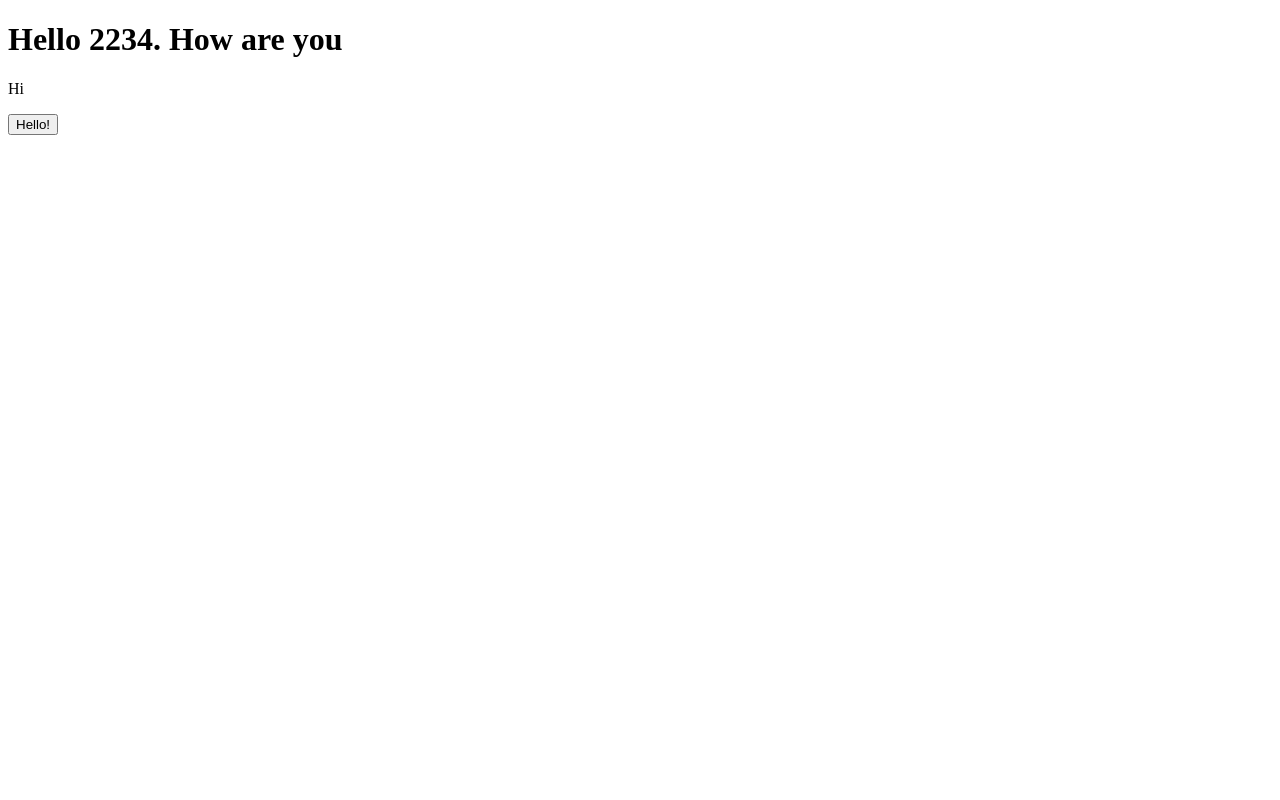
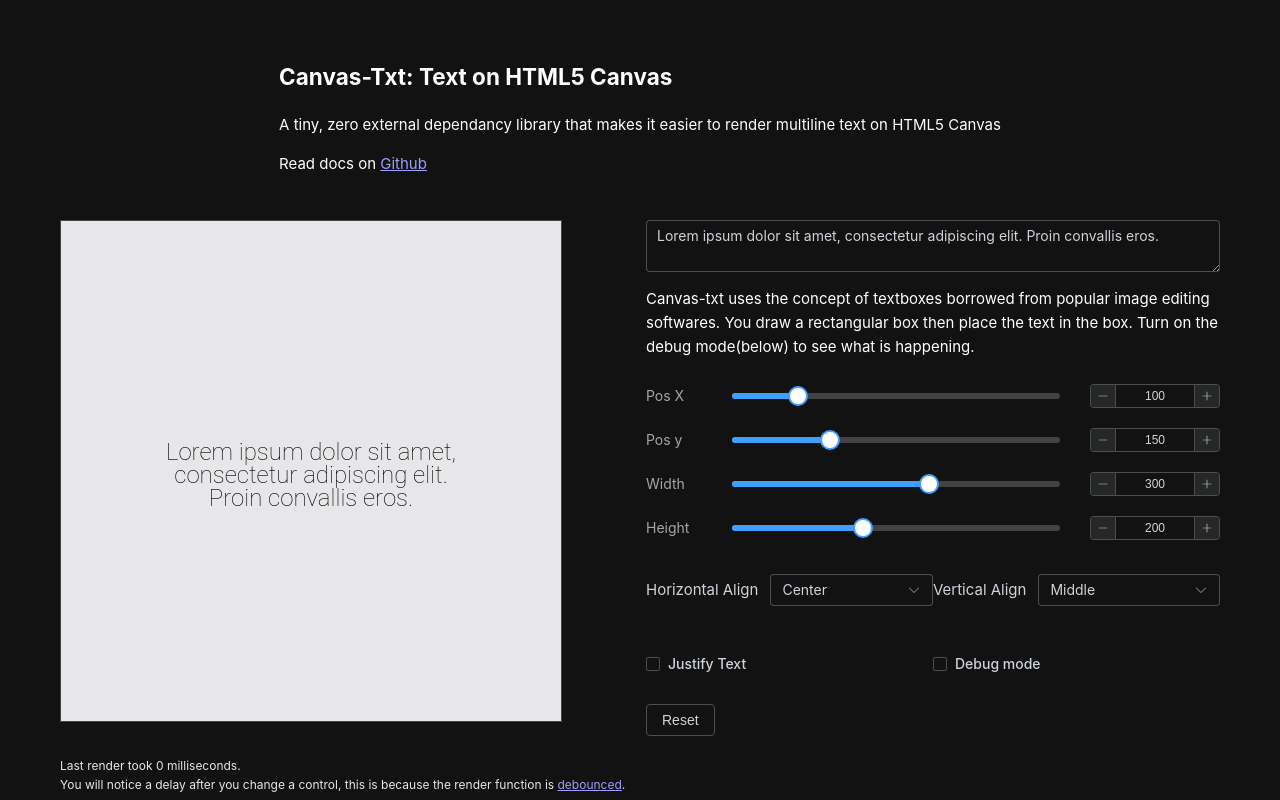
Before and after one commit to geongeorge/Canvas-Txt, a Vue app: page / in a window 1280 px wide. Shown: the top 800 px of the page. Built offline with nearby package versions, Linux system fonts and the light colour scheme.

Commit message:
Updates demo site

```diff
--- /dev/null
+++ b/src/auto-imports.d.ts
@@ -0,0 +1,5 @@
+// Generated by 'unplugin-auto-import'
+export {}
+declare global {
+
+}
--- a/src/canvas-txt/index.ts
+++ b/src/canvas-txt/index.ts
@@ -31,7 +31,7 @@ const canvasTxt = {
   ) {
     if (width <= 0 || height <= 0 || this.fontSize <= 0) {
       //width or height or font size cannot be 0
-      return
+      return { height: 0 }
     }
 
     // End points
--- a/src/docs/App.vue
+++ b/src/docs/App.vue
@@ -1,21 +1,46 @@
 <script setup lang="ts">
-import canvasTxt from 'canvas-txt';
+import { ElContainer, ElHeader, ElMain, ElFooter } from 'element-plus'
+import AppCanvas from './AppCanvas.vue'
 
-console.log(canvasTxt)
-
-const msg = 'Hello!'
-
-// functions
-function log() {
-  console.log(msg)
-}
-
+const year = new Date().getFullYear()
 </script>
 
 <template>
-  <div>
-    <h1>Hello 2234. How are you</h1>
-    <p>Hi</p>
-    <button @click="log">{{ msg }}</button>
+  <div class="common-layout">
+    <ElContainer>
+      <ElHeader class="container">
+        <h1>Canvas-Txt: Text on HTML5 Canvas</h1>
+        <p>A tiny, zero external dependancy library that makes it easier to render multiline text on HTML5 Canvas</p>
+        <p>Read docs on <a href="https://github.com/geongeorge/Canvas-Txt/">Github</a></p>
+      </ElHeader>
+      <ElMain class="container">
+        <AppCanvas></AppCanvas>
+
+        <br />
+        <br />
+      </ElMain>
+      <ElFooter>
+        <div class="footer-text">
+          {{ year }} | <a href="https://geongeorge.com">Geon George</a>
+        </div>
+      </ElFooter>
+    </ElContainer>
   </div>
 </template>
+
+<style scoped>
+.container {
+  margin: 40px auto;
+  max-width: 1200px;
+}
+
+@media all and (max-width: 1200px) {
+  .container {
+    margin: 40px 40px;
+  }
+}
+.footer-text {
+  text-align: center;
+  margin-top: 80px;
+}
+</style>
--- /dev/null
+++ b/src/docs/AppCanvas.vue
@@ -0,0 +1,223 @@
+<script setup lang="ts">
+import canvasTxt from 'canvas-txt';
+import { ref, reactive, onMounted, watch } from 'vue';
+import type { Ref } from 'vue'
+import debounce from 'lodash/debounce'
+import cloneDeep from 'lodash/cloneDeep'
+
+const canvas: Ref<HTMLCanvasElement | null> = ref(null)
+const context: Ref<CanvasRenderingContext2D | null> = ref(null)
+
+const renderTime = ref(0)
+
+const canvasSize = { w: 500, h: 500 }
+
+const initialConfig = {
+      text: 'Lorem ipsum dolor sit amet, consectetur adipiscing elit. Proin convallis eros.',
+      pos: { x: 100, y: 150 },
+      size: { w: 300, h: 200 },
+      font: {
+        size: 38,
+        lineHeight: null
+      },
+      debug: false,
+      align: 'center',
+      vAlign: 'middle',
+      justify: false,
+      min: 0,
+      max: 800
+    }
+
+const config = reactive(cloneDeep(initialConfig))
+
+function resetConfig() {
+  for (const key of Object.keys(initialConfig)) {
+    if (key in config) {
+      config[key] = typeof initialConfig[key] === 'object' ? cloneDeep(initialConfig[key]) : initialConfig[key]
+    }
+  }
+}
+
+function initializeCanvas() {
+  context.value = (canvas.value as HTMLCanvasElement).getContext('2d')
+
+  deboundedRedrawAndMeasure()
+}
+
+function renderText() {
+
+
+  if (!context.value) return
+
+  const ctx = context.value
+
+  ctx.clearRect(0, 0, canvasSize.w, canvasSize.h)
+
+  canvasTxt.font = "Roboto, Oxygen, Ubuntu, Cantarell, 'Fira Sans', 'Droid Sans', 'Helvetica Neue'"
+  canvasTxt.fontSize = 24
+  canvasTxt.fontWeight = '100'
+  // canvasTxt.fontStyle = 'oblique'
+  // canvasTxt.fontVariant = 'small-caps'
+  canvasTxt.debug = config.debug
+  canvasTxt.align = config.align
+  canvasTxt.vAlign = config.vAlign
+
+  canvasTxt.justify = config.justify
+
+  const { height } = canvasTxt.drawText(ctx, config.text, config.pos.x, config.pos.y, config.size.w, config.size.h)
+
+  console.log(`Total height = ${height}`)
+}
+
+function redrawAndMeasure() {
+  console.log("Rerendering")
+  const t0 = performance.now();
+  renderText()
+  const t1 = performance.now();
+  renderTime.value = t1 - t0
+  console.log(`Rendering took ${renderTime.value} milliseconds.`);
+}
+const deboundedRedrawAndMeasure = debounce(redrawAndMeasure, 800)
+
+watch(config, () => {
+  deboundedRedrawAndMeasure()
+})
+
+onMounted(() => {
+  initializeCanvas()
+})
+</script>
+
+<template>
+  <div>
+    <div class="flex">
+      <div class="canvas-wrapper">
+        <canvas width="500" height="500" ref="canvas"></canvas>
+      </div>
+      <div class="controls-wrapper">
+        <el-input
+          v-model="config.text"
+          :rows="2"
+          type="textarea"
+          placeholder="Please input"
+        />
+        <p>Canvas-txt uses the concept of textboxes borrowed from popular image editing softwares.
+          You draw a rectangular box then place the text in the box. Turn on the debug mode(below) to see what is happening.</p>
+        <div class="slider">
+          <span class="label">Pos X</span>
+          <el-slider v-model="config.pos.x" show-input :min="0" :max="500" size="small" />
+        </div>
+        <div class="slider">
+          <span class="label">Pos y</span>
+          <el-slider v-model="config.pos.y" show-input :min="0" :max="500" size="small" />
+        </div>
+        <div class="slider">
+          <span class="label">Width</span>
+          <el-slider v-model="config.size.w" show-input :min="0" :max="500" size="small" />
+        </div>
+        <div class="slider">
+          <span class="label">Height</span>
+          <el-slider v-model="config.size.h" show-input :min="0" :max="500" size="small" />
+        </div>
+        <br />
+        <el-row>
+          <el-col :span="12">
+            <el-form-item label="Horizontal Align">
+              <el-select v-model="config.align" placeholder="Align">
+                <el-option label="Center" value="center" />
+                <el-option label="Left" value="left" />
+                <el-option label="Right" value="right" />
+              </el-select>
+            </el-form-item>
+          </el-col>
+          <el-col :span="12">
+           <el-form-item label="Vertical Align">
+              <el-select v-model="config.vAlign" placeholder="vAlign">
+                <el-option label="Middle" value="middle" />
+                <el-option label="Top" value="top" />
+                <el-option label="Bottom" value="bottom" />
+              </el-select>
+            </el-form-item>
+          </el-col>
+        </el-row>
+        <br />
+
+        <el-row>
+          <el-col :span="12">
+            <el-checkbox v-model="config.justify" label="Justify Text" />
+          </el-col>
+          <el-col :span="12">
+            <el-checkbox v-model="config.debug" label="Debug mode" />
+          </el-col>
+        </el-row>
+
+        <br />
+        <ElButton @click="resetConfig">Reset</ElButton>
+      </div>
+    </div>
+    <div class="bottom-text">
+      Last render took {{ renderTime }} milliseconds.
+      <br>
+      You will notice a delay after you change a control, this is because the render function is <a href="https://www.geeksforgeeks.org/debouncing-in-javascript/" target="_blank">debounced</a>.
+    </div>
+  </div>
+</template>
+
+<style scoped>
+
+canvas {
+  background-color: #E7E6E8;
+  max-width: 100%;
+}
+
+.slider {
+  display: flex;
+  align-items: center;
+}
+.slider .el-slider {
+  margin-top: 0;
+  margin-left: 12px;
+}
+.slider .label {
+  font-size: 14px;
+  color: var(--el-text-color-secondary);
+  line-height: 44px;
+  flex: 1;
+  overflow: hidden;
+  text-overflow: ellipsis;
+  white-space: nowrap;
+  margin-bottom: 0;
+}
+.slider .label + .el-slider {
+  flex: 0 0 85%;
+}
+
+
+.flex {
+  display: flex;
+}
+
+@media all and (max-width: 900px) {
+  .flex {
+    flex-direction: column;
+  }
+}
+
+.flex > div {
+  flex: 1;
+}
+
+.canvas-wrapper {
+  margin: 20px auto;
+}
+
+.controls-wrapper {
+  margin: 20px auto;
+  margin-left: 12px;
+}
+
+.bottom-text {
+  font-size: 0.8em;
+  color: #E7E6E8
+}
+</style>
--- a/src/docs/index.ts
+++ b/src/docs/index.ts
@@ -1,4 +1,5 @@
 import { createApp } from 'vue'
+import 'element-plus/theme-chalk/dark/css-vars.css'
 import './main.css'
 import App from './App.vue'
 
--- a/src/docs/main.css
+++ b/src/docs/main.css
@@ -1,3 +1,19 @@
+body {
+  margin: 0;
+  min-height: 100vh;
+  color: var(--color-text);
+  background: var(--color-background);
+  transition: color 0.5s, background-color 0.5s;
+  line-height: 1.6;
+  font-family: Inter, -apple-system, BlinkMacSystemFont, 'Segoe UI', Roboto,
+    Oxygen, Ubuntu, Cantarell, 'Fira Sans', 'Droid Sans', 'Helvetica Neue',
+    sans-serif;
+  font-size: 15px;
+  text-rendering: optimizeLegibility;
+  -webkit-font-smoothing: antialiased;
+  -moz-osx-font-smoothing: grayscale;
+}
+
 canvas {
     border: 1px solid #444;
 }
--- a/src/index.html
+++ b/src/index.html
@@ -1,11 +1,12 @@
 <!DOCTYPE html>
-<html>
+<html class="dark">
 
 <head>
   <meta charset="utf-8">
   <meta http-equiv="X-UA-Compatible" content="IE=edge">
-  <title>Demo</title>
+  <title>Canvas-Txt | Render multiline text on HTML5 Canvas</title>
   <meta name="viewport" content="width=device-width, initial-scale=1">
+
 </head>
 
 <body>
```
Also changed, not shown: config/vite.config.docs.ts (+12 -1 lines), package.json (+6 -1 lines), src/components.d.ts (added, +21 -0 lines), 2 other files (tests, documents, lock files or other folders).
